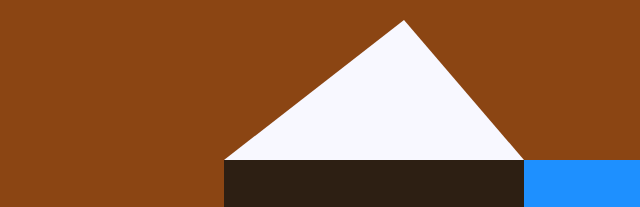
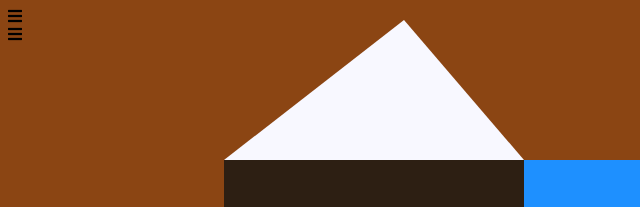
Before and after one commit to jeffvital/Picasso-Painting, a plain HTML site: page index.html in a window 1280 px wide. Shown: the top 207 px of the page, 0-640 px from the left. Drawn offline with Linux system fonts and the light colour scheme.

Commit message:
added bars icons

```diff
--- a/index.html
+++ b/index.html
@@ -81,8 +81,10 @@
           <div class="triangle"></div>
         </div>
         <div id="guitar">
-          <div class="guitar" id="guitar-left"></div>
-          <div class="guitar" id="guitar-right"></div>
+          <div class="guitar" id="guitar-left"><i class="fas fa-bars"></i></div>
+          <div class="guitar" id="guitar-right">
+            <i class="fas fa-bars"></i>
+          </div>
           <div id="guitar-neck"></div>
         </div>
       </div>
```
